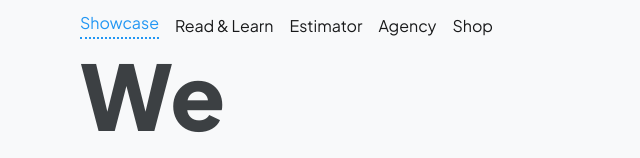
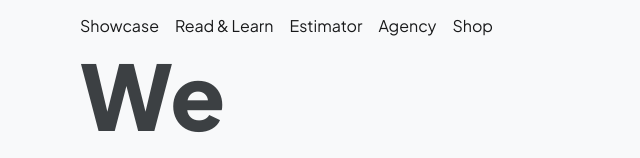
Before and after one commit to AmeizT/seltadigital, a Next.js app: page / in a window 1280 px wide. Shown: the top 158 px of the page, without its empty margins (0-640 px from the left). Built offline with nearby package versions, Linux system fonts and the light colour scheme.

Commit message:
fixed refs/head error

```diff
--- a/src/layout/navbar/deskbar/index.jsx
+++ b/src/layout/navbar/deskbar/index.jsx
@@ -16,7 +16,6 @@ export default function Deskbar({ menu }){
                     <ListItem key={menu.id} pr="var(--sz50)">
                         <Link href={menu.uri} passHref>
                             <NavLink
-                            className={active === i && "active"}
                             onClick={() => handleActiveLink(i)}>
                                 {menu.name}
                             </NavLink>
```
